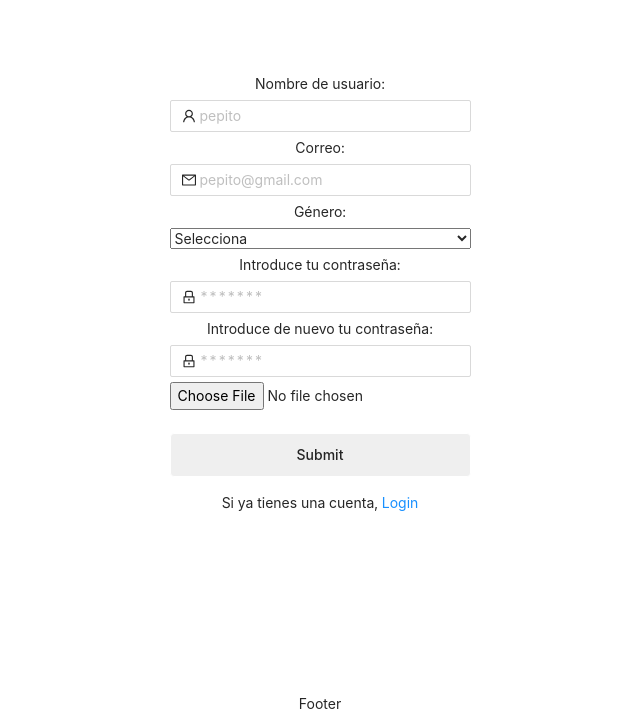
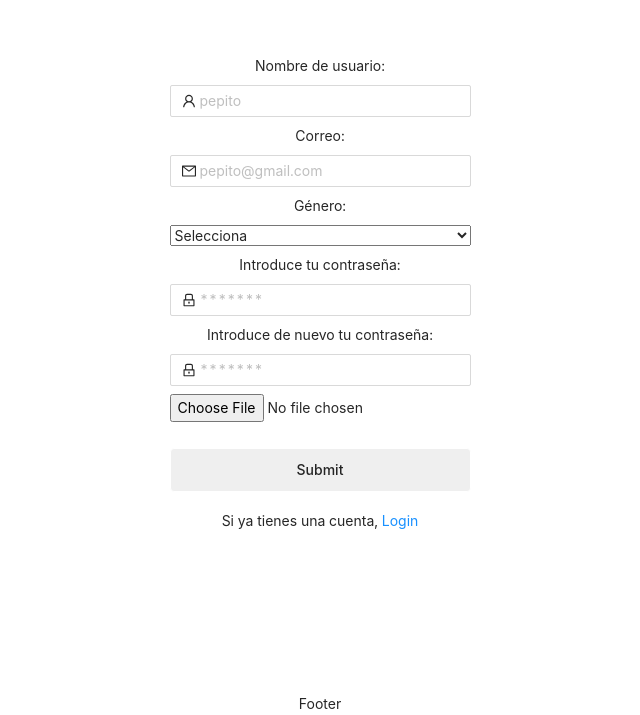
Before and after one commit to vaneebg/FRONTEND-TRIPULACIONES, a React (Create React App) app: page /register in a window 1280 px wide. Shown: the part 107-822 px from the top of the page, without its empty margins (320-960 px from the left). Built offline with nearby package versions, Linux system fonts and the light colour scheme; no server answers.

Commit message:
Register Style

```diff
--- a/src/components/Home/Register/Register.jsx
+++ b/src/components/Home/Register/Register.jsx
@@ -68,7 +68,7 @@ const Register = () => {
   };
   return (
     <div className='register-container'>
-      <form onSubmit={onSubmit} className='form-login-container'>
+      <form onSubmit={onSubmit} className='form-register-container'>
         <label htmlFor='name'>Nombre de usuario:</label>
         <Input
           prefix={<UserOutlined />}
@@ -131,7 +131,7 @@ const Register = () => {
         />
         <input className='loginBt' type='submit' />
         <span>
-          Si ya tienes una cuenta, <Link to='/'>Login</Link>
+          Si ya tienes una cuenta, <Link to='/login'>Login</Link>
         </span>
       </form>
     </div>
--- a/src/components/Home/Register/Register.scss
+++ b/src/components/Home/Register/Register.scss
@@ -11,6 +11,13 @@
   justify-content: center;
   padding: 5%;
 }
+.form-register-container {
+  display: flex;
+  flex-direction: column;
+  justify-content: center;
+  gap: 8px;
+  padding: 1rem;
+}
 
 .loginBt {
   padding: 10px;
```
